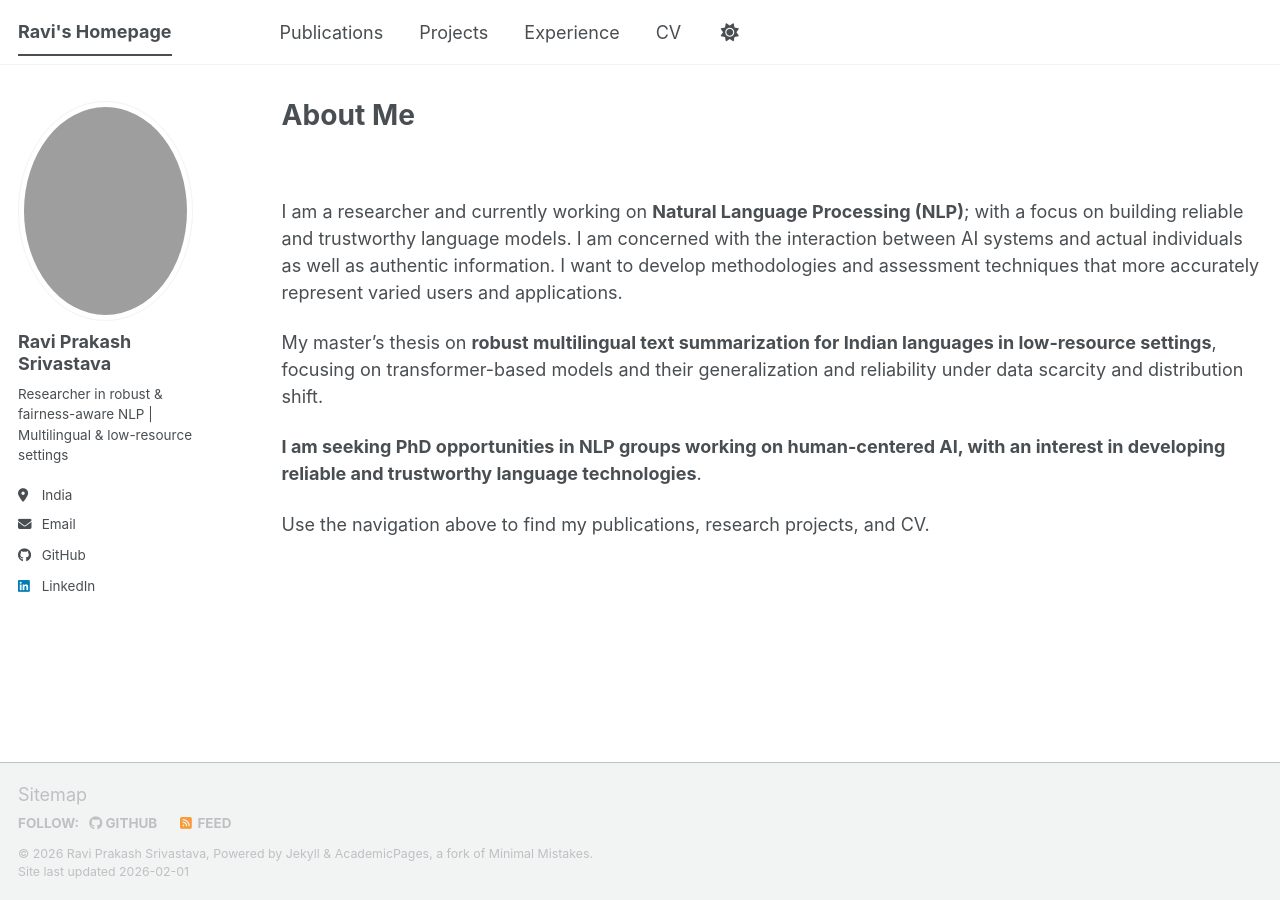
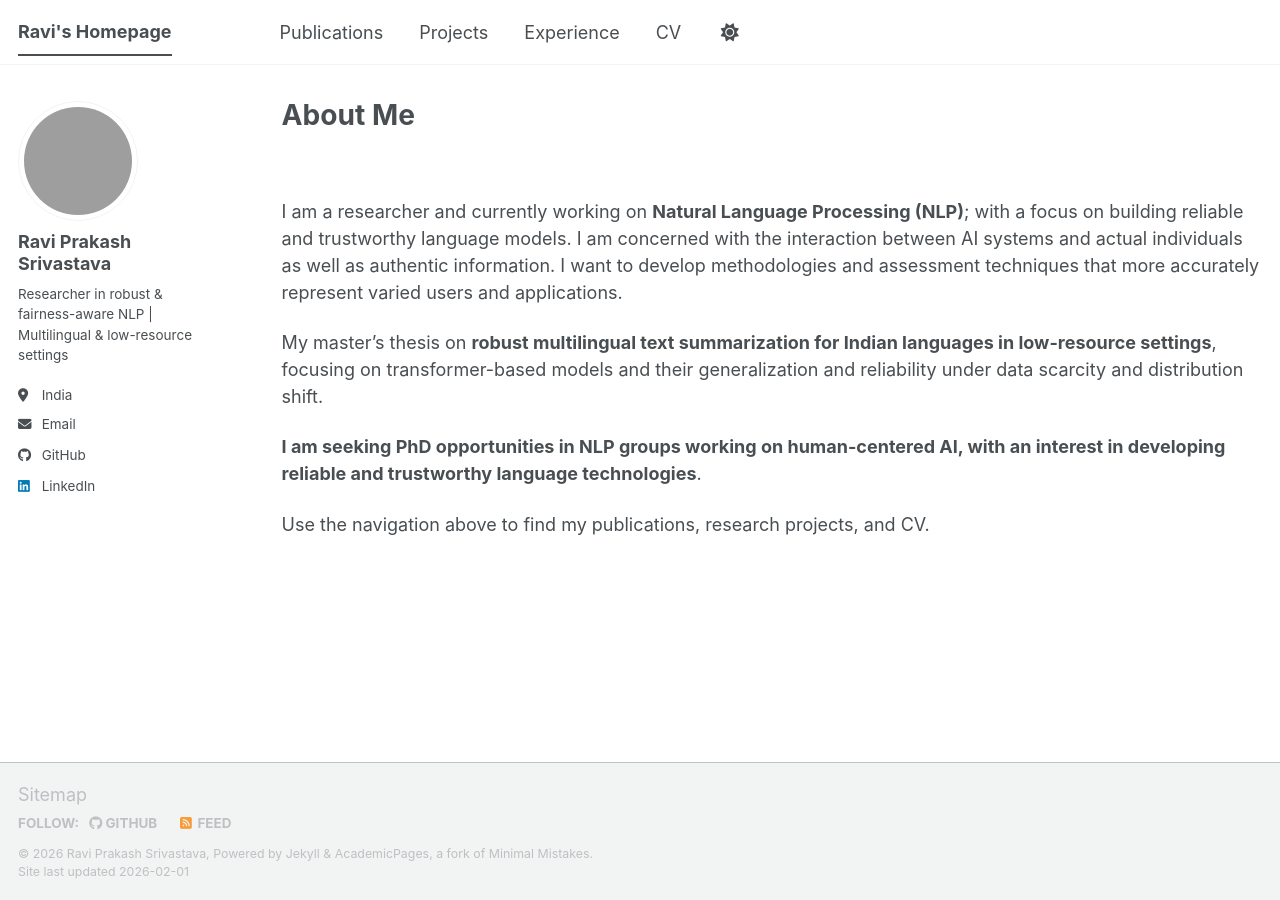
Before and after one commit to t36512401-hue/t36512401-hue.github.io, a Jekyll site: the page built from index.md, in a window 1280 px wide. Built offline with Jekyll 4.4.1, drawn with Linux system fonts in a browser that asks for light colours; a script bundle is joined from its source files by our own code; library files that are not in the unit come from our copies.

Commit message:
Update main.scss

```diff
--- a/assets/css/main.scss
+++ b/assets/css/main.scss
@@ -43,8 +43,8 @@
 
 /* ===== Profile avatar override ===== */
 .author__avatar img {
-  width: 220px;        /* increase size */
-  height: 220px;
-  border-radius: 50%;
-  object-fit: cover;
+  width: 120px;
+  height: 120px;
+  border-radius: 50%;  /* keeps it circular */
+  object-fit: cover;   /* prevents stretching */
 }
```
